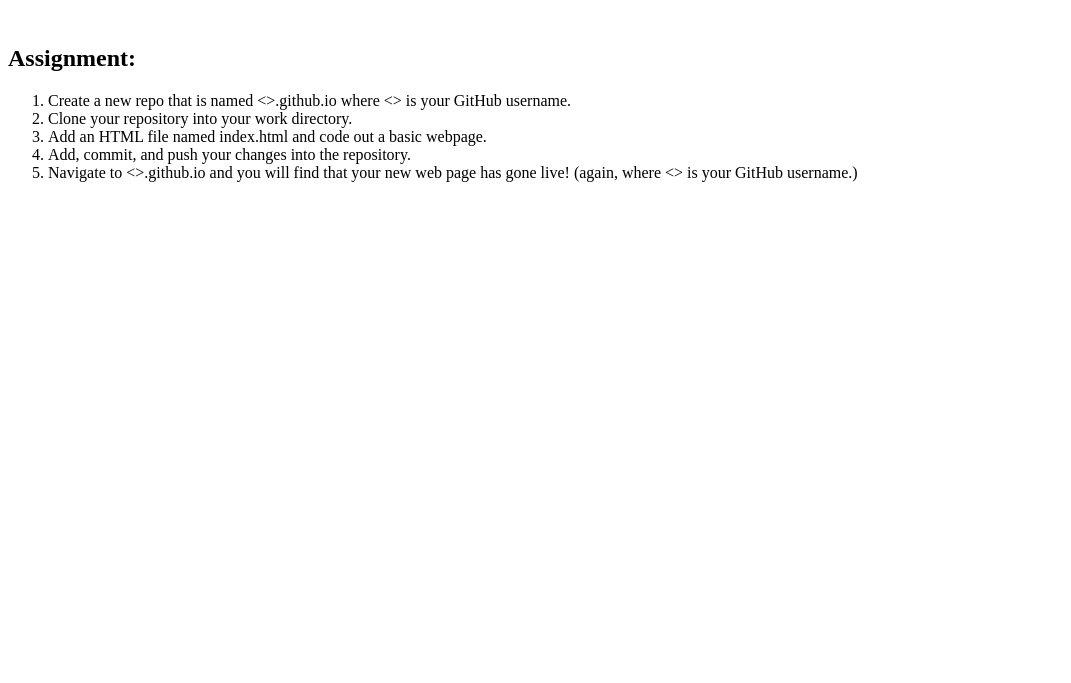
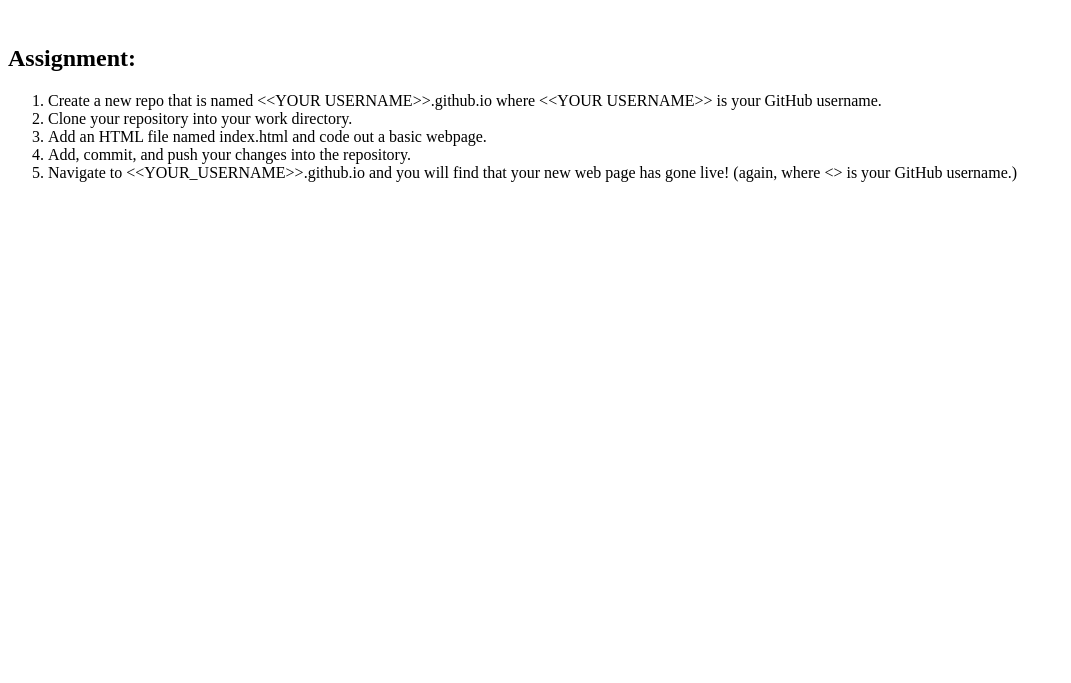
Before and after one commit to hunterwelchh/hunterwelchh.github.io, a plain HTML site: page index.html in a window 1280 px wide. Shown: the part 117-800 px from the top of the page, without its empty margins (0-1071 px from the left). Drawn offline with Linux system fonts and the light colour scheme.

Commit message:
fixed minor <> errors

```diff
--- a/index.html
+++ b/index.html
@@ -13,13 +13,13 @@
 
 <h2>Assignment:</h2>
 <ol>
-    <li>Create a new repo that is named <<YOUR USERNAME>>.github.io where <<YOUR USERNAME>> is your GitHub username.</li>
+    <li>Create a new repo that is named &lt&ltYOUR USERNAME&gt&gt.github.io where &lt&ltYOUR USERNAME&gt&gt is your GitHub username.</li>
     <li>
         Clone your repository into your work directory.
     </li>
     <li>Add an HTML file named index.html and code out a basic webpage.</li>
     <li>Add, commit, and push your changes into the repository.</li>
-    <li>Navigate to <<YOUR_USERNAME>>.github.io and you will find that your new web page has gone live! (again, where <> is your GitHub username.)</li>
+    <li>Navigate to &lt&ltYOUR_USERNAME&gt&gt.github.io and you will find that your new web page has gone live! (again, where &lt> is your GitHub username.)
 </ol>
 </body>
 
```
